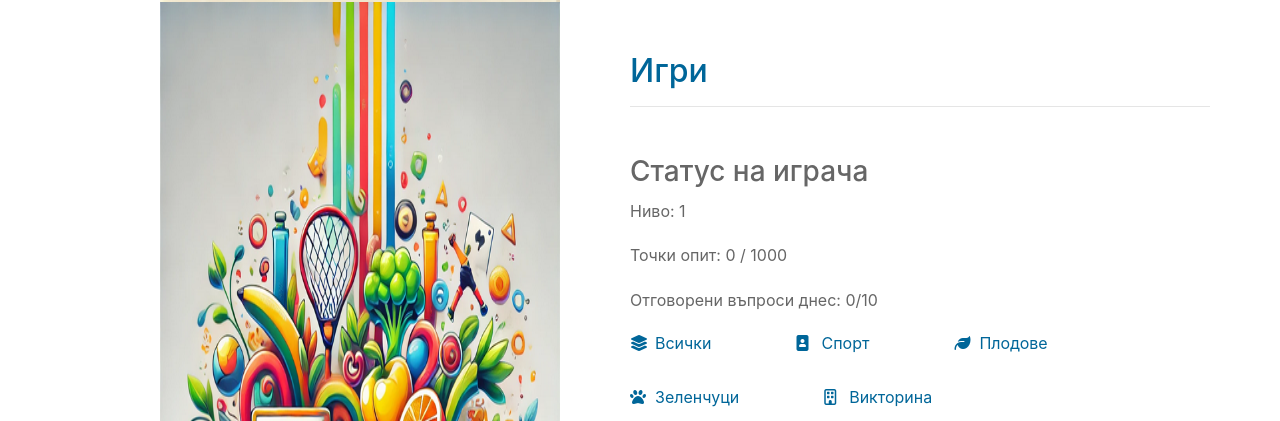
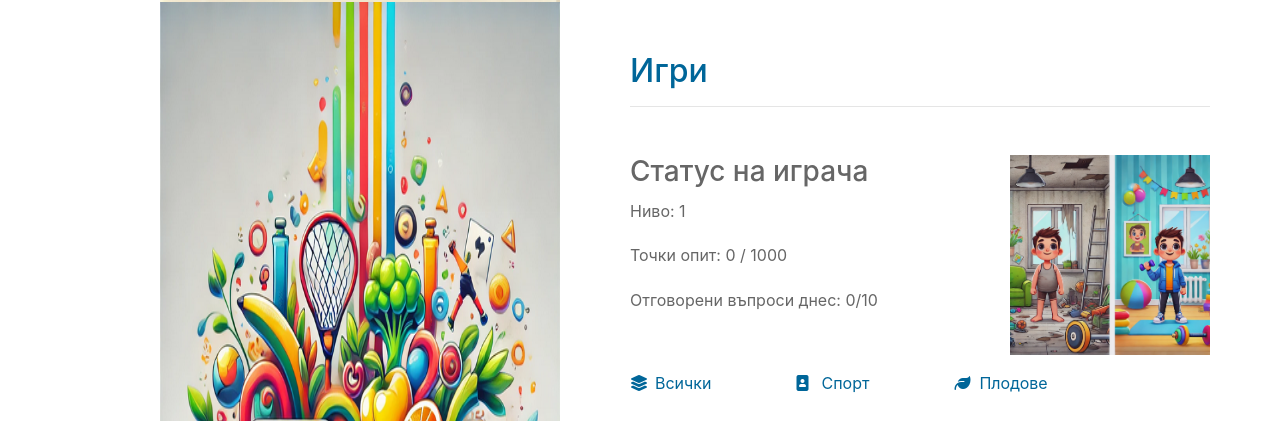
Before and after one commit to boyan-boyanov/hackathon_unibit, a React (Vite) app: page / in a window 1280 px wide. Shown: the part 1499-1920 px from the top of the page. Built offline with nearby package versions, Linux system fonts and the light colour scheme.

Commit message:
add avatar

```diff
--- a/src/assets/css/templatemo-upright.css
+++ b/src/assets/css/templatemo-upright.css
@@ -955,3 +955,16 @@ select:not([multiple]) {
 	display: flex;
 	justify-content: space-around;
 }
+
+.avatar-container {
+	width: 200px
+}
+
+.avatar-container img {
+	width: 100%
+}
+
+.player-stats {
+	display: flex;
+	justify-content: space-between;
+}
--- a/src/components/Gallery.jsx
+++ b/src/components/Gallery.jsx
@@ -205,6 +205,7 @@ const Gallery = () => {
 
           {/* Player Stats */}
           <div className="player-stats">
+            <div>
               <h3>Статус на играча</h3>
               <p>Ниво: {player.level}</p>
               <p>
@@ -212,6 +213,17 @@ const Gallery = () => {
                 {calculateLevelUp(player.exp).nextLevelExp}
               </p>
               <p>Отговорени въпроси днес: {player.questionsAnswered}/10</p>
+            </div>
+            <div className="avatar-container">
+              <figure className="effect-honey tm-gallery-item portrait">
+                <img src={"/assets/img/avatar.png"} alt="Image" />
+                <figcaption>
+                  <h2>
+                    <i>Avatar</i>
+                  </h2>
+                </figcaption>
+              </figure>
+            </div>
           </div>
 
           <ul className="tm-gallery-links">
```
Also changed, not shown: public/assets/img/avatar.png (added). Lines whose indentation alone changed are shown as unchanged.
